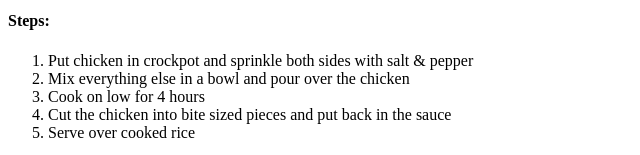
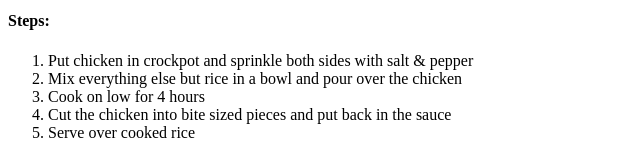
Before and after one commit to Leland321letsjam/odin-recipes, a plain HTML site: page recipes/honeychicken.html in a window 1280 px wide. Shown: the part 646-801 px from the top of the page, 0-640 px from the left. Drawn offline with Linux system fonts and the light colour scheme.

Commit message:
Fix error in steps of honey chicken page

```diff
--- a/recipes/honeychicken.html
+++ b/recipes/honeychicken.html
@@ -31,7 +31,7 @@
         <h4>Steps:</h4>
           <ol>
             <li>Put chicken in crockpot and sprinkle both sides with salt & pepper</li>
-            <li>Mix everything else in a bowl and pour over the chicken</li>
+            <li>Mix everything else but rice in a bowl and pour over the chicken</li>
             <li>Cook on low for 4 hours</li>
             <li>Cut the chicken into bite sized pieces and put back in the sauce</li>
             <li>Serve over cooked rice</li>
```
